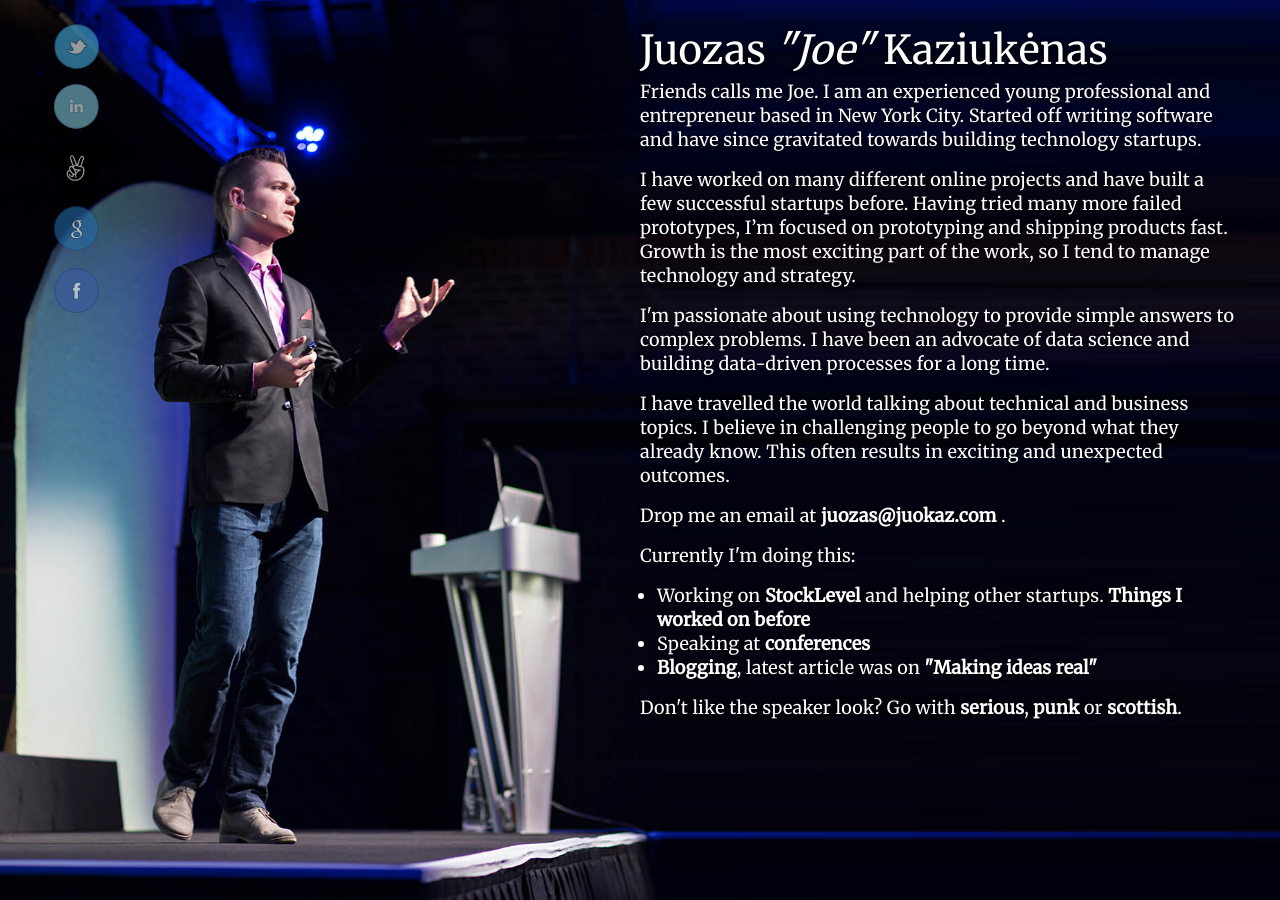
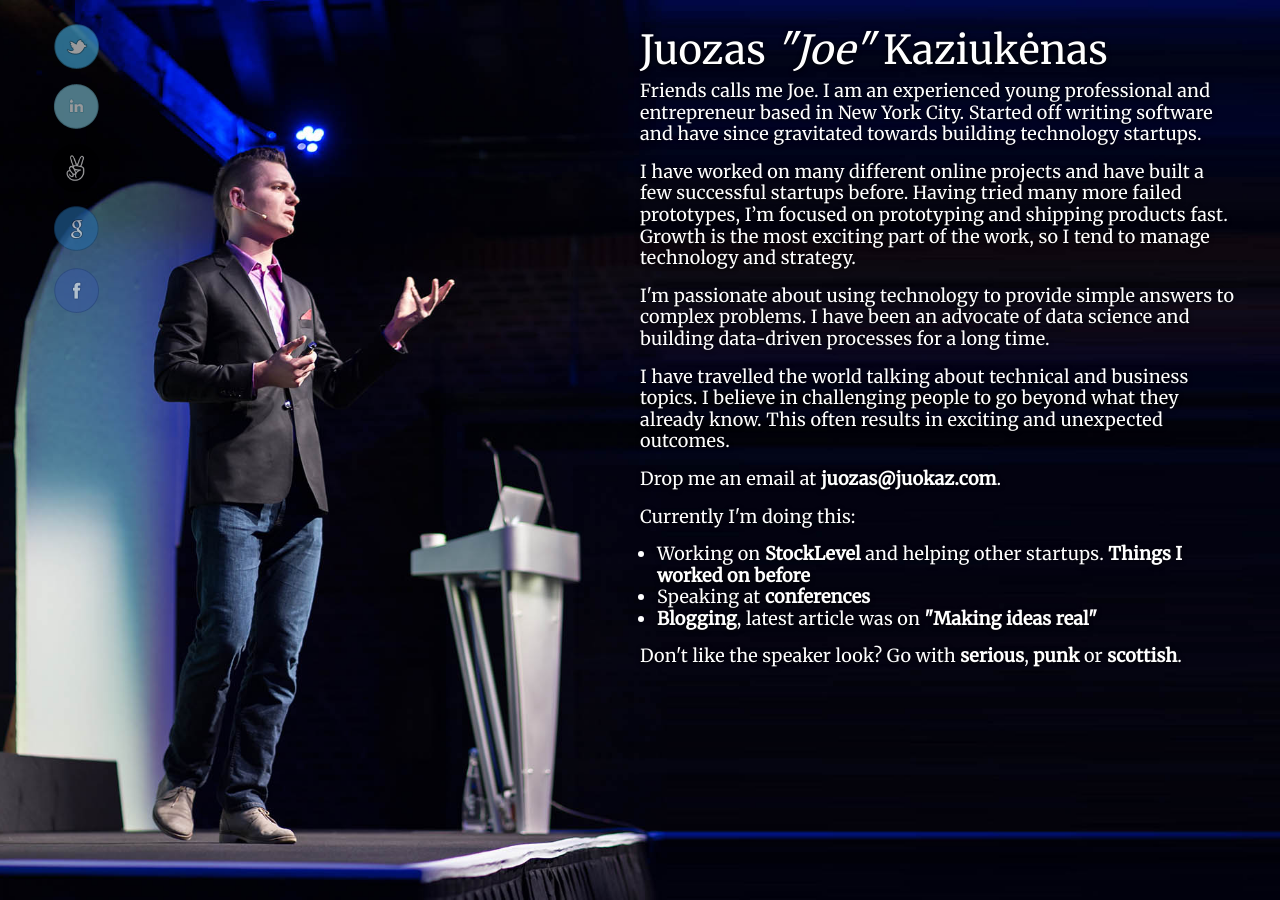
Before and after one commit to juokaz/juokaz.com, a Jekyll site: the page built from index.html, in a window 1280 px wide. Built offline with Jekyll 4.4.1, drawn with Linux system fonts in a browser that asks for light colours; the list of posts is cut into pages by our own code.

Commit message:
Fix email include

```diff
--- a/_includes/email.html
+++ b/_includes/email.html
@@ -15,7 +15,7 @@
       link += (key.charAt(ltr))
     }
   }
-document.write("<a href='mailto:"+link+"' class=\"email\">"+link+"</a>")
+document.write("Drop me an email at <a href='mailto:"+link+"'>"+link+"</a>.")
 }
 //-->
 </script>
--- a/cv.html
+++ b/cv.html
@@ -12,7 +12,7 @@
 </p>
 
 <p>
-    Drop me an email at {% include email.html %}.
+    {% include email.html %}
 
     Or check out my <a href="http://www.linkedin.com/in/juozas">LinkedIn</a> or <a href="http://angel.co/juokaz">AngelList</a> profiles.
 </p>
--- a/index.html
+++ b/index.html
@@ -18,7 +18,7 @@
         I have travelled the world talking about technical and business topics. I believe in challenging people to go beyond what they already know. This often results in exciting and unexpected outcomes.
     </p>
     <p>
-        Drop me an email at {% include email.html %}.
+        {% include email.html %}
     </p>
     <p>
         Currently I'm doing this:
--- a/style.css
+++ b/style.css
@@ -67,7 +67,7 @@
 }
 
 /* index page */
-#about p, #about ul { color: #fff; font-size: 18px; font-weight: 400; line-height: 24px; margin-bottom: 16px; -webkit-font-smoothing: antialiased; text-shadow: 0 1px 5px black; }
+#about p, #about ul { color: #fff; font-size: 18px; font-weight: 400; line-height: 1.2; margin-bottom: 16px; -webkit-font-smoothing: antialiased; text-shadow: 0 1px 5px black; }
 #about a { color: #fff; font-weight: 700; text-decoration: none; border: none; }
 #about a:hover { color: #999; }
 #about { width: 600px; padding-left: 20px; padding-right: 20px; margin: 0 auto 0 20px !important; }
@@ -98,15 +98,15 @@
 @media (max-width: 767px) {
     #about p, #about ul, #about a, #about h1 { color: #000; text-shadow: none; }
     #about h1 { font-size: 25px; }
-    #about p { font-size: 16px; }
+    #about p, #about ul { font-size: 16px; }
 
     #monogram { position: relative; width: auto; padding: 20px; margin: 0; }
     #about { position: relative; width: auto; margin: 0 !important; }
     #serious #about, #speaker #about { margin: 0 !important; }
     .backstretch { opacity: 0; }
 
-    ul#connect{ position: static; width: 320px; padding: 10px 0 0 20px; margin: 0 auto !important; }
-    #serious ul#connect, #speaker ul#connect { padding: 10px 20px 0 0; margin: 0 auto !important;}
+    ul#connect{ position: static; width: 260px; padding: 10px 0 0 0; margin: 0 auto !important; }
+    #serious ul#connect, #speaker ul#connect { padding: 10px 0 0 0; margin: 0 auto !important;}
     #connect a:link { opacity: 1; }
 
     #looks {display: none;}
```
